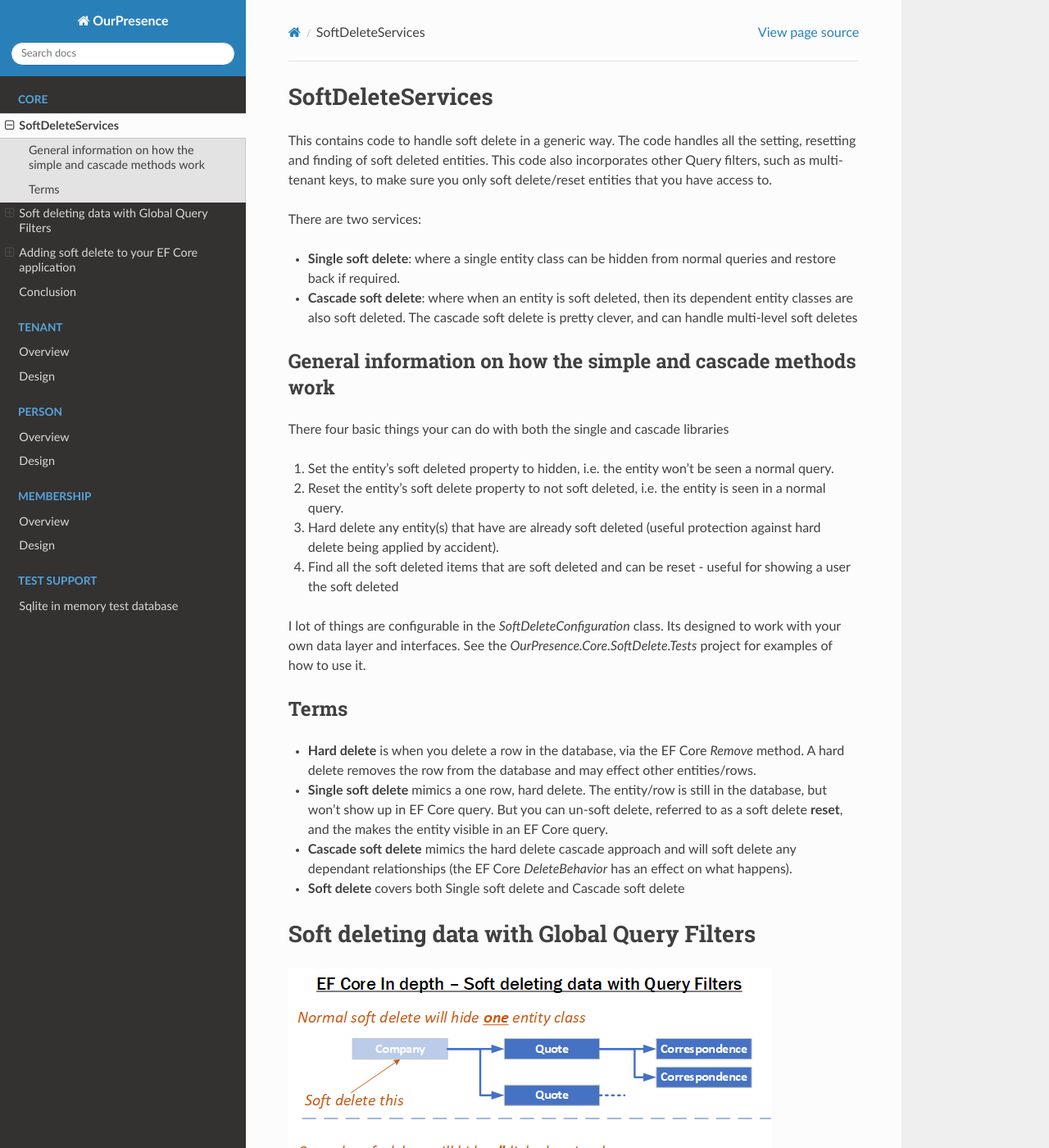
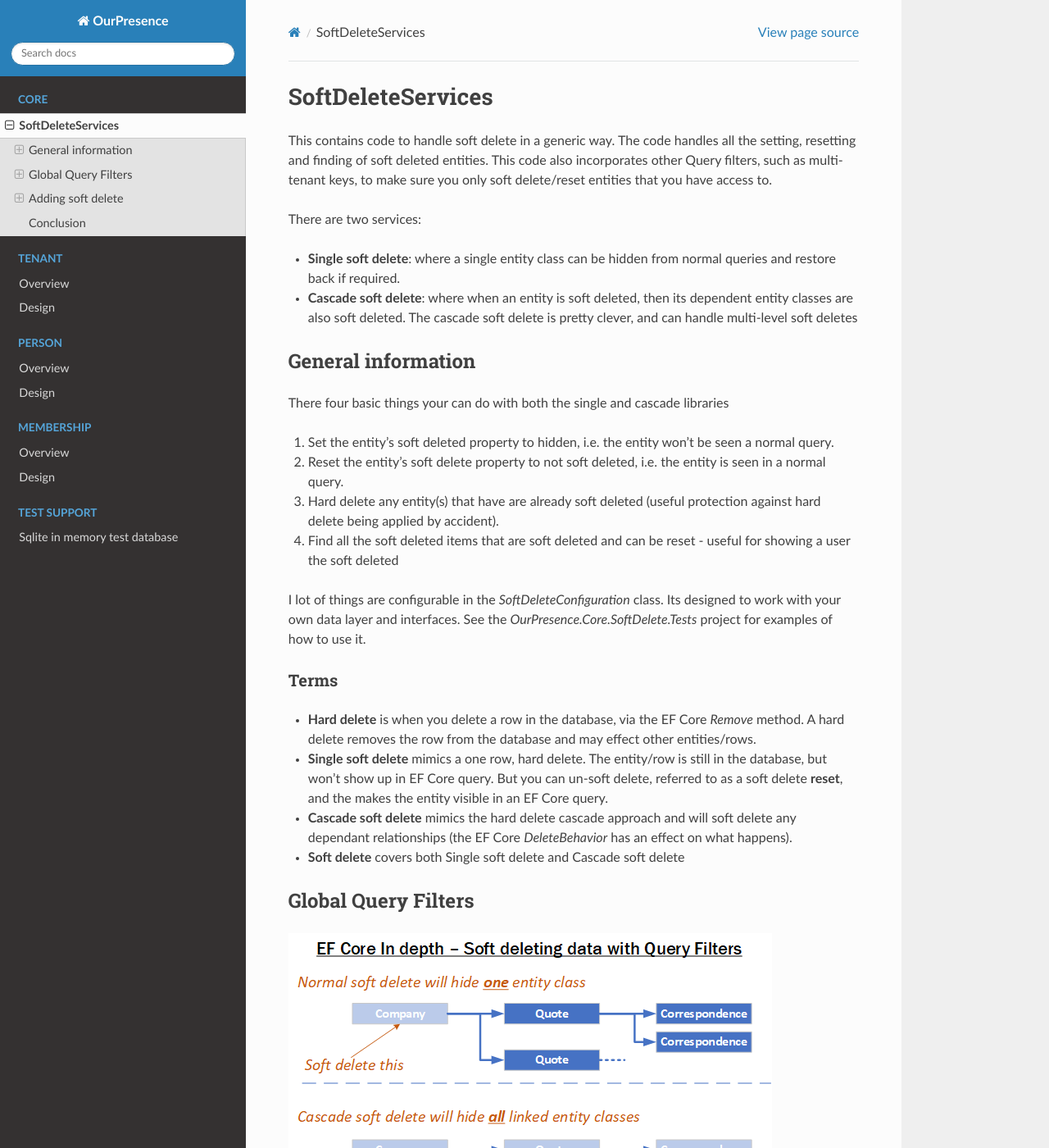
Before and after one commit to OurPresence/Documentation, a Sphinx documentation site: the page built from docs/source/Core/SoftDeleteService.rst, in a window 1280 px wide and 1400 px high. Shown: the whole window at 82% size. Built offline with Sphinx 7.4.7 and the Read the Docs theme 2.0.0, drawn with Linux system fonts in a browser that asks for light colours; some of the changed text lies outside the part shown.

Commit message:
Update SoftDeleteService.rst

```diff
--- a/docs/source/Core/SoftDeleteService.rst
+++ b/docs/source/Core/SoftDeleteService.rst
@@ -11,8 +11,8 @@ There are two services:
 * **Cascade soft delete**: where when an entity is soft deleted, then its dependent entity classes are also soft deleted.
   The cascade soft delete is pretty clever, and can handle multi-level soft deletes
 
-General information on how the simple and cascade methods work
---------------------------------------------------------------
+General information
+-------------------
 
 There four basic things your can do with both the single and cascade libraries
 
@@ -25,7 +25,7 @@ I lot of things are configurable in the `SoftDeleteConfiguration` class. Its des
 and interfaces. See the `OurPresence.Core.SoftDelete.Tests` project for examples of how to use it.
 
 Terms
------
+^^^^^
 
 * **Hard delete** is when you delete a row in the database, via the EF Core `Remove` method. A hard delete removes the row from
   the database and may effect other entities/rows.
@@ -35,14 +35,14 @@ Terms
   EF Core `DeleteBehavior` has an effect on what happens).
 * **Soft delete** covers both Single soft delete and Cascade soft delete
 
-Soft deleting data with Global Query Filters
-============================================
+Global Query Filters
+--------------------
 
 .. image:: ../_static/SoftDeleteHeader.png
    :alt: Soft Delete
 
 Summary
--------
+^^^^^^^
 
 * You can add a soft delete feature to your EF Core application using Global Query Filters (referred to as Query Filters from now on).
 * The main benefits of using soft delete in your application are inadvertent deletes can be restored and history is preserved.
@@ -55,8 +55,8 @@ Summary
 * For entity classes that has relationships you need to consider what should happen to the dependant relationships when the top entity class is soft deleted.
 * I introduce a way to implement a cascade soft delete that works for entities where you need its dependant relationships soft deleted too.
 
-Setting the scene – why soft delete is such a good idea
--------------------------------------------------------
+Why soft delete is such a good idea
+^^^^^^^^^^^^^^^^^^^^^^^^^^^^^^^^^^^
 
 When you hard delete (I use the term hard delete from now on, so its obvious what sort of delete I’m talking about), then it gone from your database.
 Also, hard deleting might also hard delete rows that rely on the row you just hard deleted (known as dependant relationships).
@@ -83,8 +83,8 @@ an entity class then its dependant relationships are NOT soft deleted, whereas a
 relationships. This means if I soft delete a Book entity class then the Book’s Reviews will still be visible, which might be a problem in some cases.
 At the end of this article I show you how to handle that and talk about a prototype library that can do cascade soft deletes.
 
-Adding soft delete to your EF Core application
-==============================================
+Adding soft delete
+------------------
 
 In this section I’m going to go through each for the steps to add soft delete to your application
 
@@ -96,7 +96,7 @@ In the next sections I describe these stages in detail. I assume a typical EF Co
 other entity class styles, like Domain-Driven Design (DDD) styled entity classes.
 
 1. Adding soft delete property to your entity classes
------------------------------------------------------
+^^^^^^^^^^^^^^^^^^^^^^^^^^^^^^^^^^^^^^^^^^^^^^^^^^^^^
 
 For the standard soft delete implementation, you need a boolean flag to control soft delete. For instance, here is a Book entity with a
 SoftDeleted property highlighted.
@@ -118,7 +118,7 @@ You other thing I added was an ISoftDelete interface to the Book class (line 1).
 property which can be read and written to. This interface is going to make it much easier to configure the delete query filters in your DbContext.
 
 2. Configuring the soft delete query filters in your DbContext
---------------------------------------------------------------
+^^^^^^^^^^^^^^^^^^^^^^^^^^^^^^^^^^^^^^^^^^^^^^^^^^^^^^^^^^^^^^
 
 You must tell EF Core which entity classes needs a query filter and provide a query which will be true if you want it to be seen. You can do this
 manually using the following code in your DbContext – see highlighted line in the following listing.
@@ -149,7 +149,7 @@ That’s fine but let me show you a way to automate adding query filters. This u
 Here are two part:
 
 1. Automating the configuring of the soft delete query filters
-^^^^^^^^^^^^^^^^^^^^^^^^^^^^^^^^^^^^^^^^^^^^^^^^^^^^^^^^^^^^^^
+~~~~~~~~~~~~~~~~~~~~~~~~~~~~~~~~~~~~~~~~~~~~~~~~~~~~~~~~~~~~~~
 
 The `OnModelCreating` method in your DbContext is where you can configure EF Core via what are known as Fluent API
 configuration commands – you saw that in the last listing. But there is also a way you can look at each entity class
@@ -176,7 +176,7 @@ to configure a query filter with the correct soft delete filter.
     }
 
 2. Creating the AddSoftDeleteQueryFilter extension method
-^^^^^^^^^^^^^^^^^^^^^^^^^^^^^^^^^^^^^^^^^^^^^^^^^^^^^^^^^
+~~~~~~~~~~~~~~~~~~~~~~~~~~~~~~~~~~~~~~~~~~~~~~~~~~~~~~~~~
 
 There are many configurations you can apply directly to the type that the GetEntityTypes method returns but setting up
 the Query Filter needs a bit more work. That’s because LINQ query in the Query Filter needs the type of the entity class
@@ -207,7 +207,7 @@ LINQ expression to configure the Query Filter.
 I really like this because it a) saves me time, and b) can’t forget to configure a query filter.
 
 3. How to set/reset Soft Delete
--------------------------------
+~~~~~~~~~~~~~~~~~~~~~~~~~~~~~~~
 
 Setting the SoftDeleted property to true is easy – the user picks an entry and clicks “Soft Delete”,
 which send back the entities primary key. Then your code to implement that is.
@@ -241,7 +241,7 @@ To load this entry you need include the IgnoreQueryFilters method in your query
     context.SaveChanges();
 
 Things to be aware of if you use Soft delete
---------------------------------------------
+^^^^^^^^^^^^^^^^^^^^^^^^^^^^^^^^^^^^^^^^^^^^
 
 First, I should say that Query Filters are very secure, by that I mean if the query filter returns false then that specific
 entity/row won’t be returned in a query, a Find, an Include of a relationship etc. You can get around it by using direct SQL,
@@ -250,7 +250,7 @@ but other than that EF Core is going to hide things that you soft delete.
 But there are a couple of things you do need to be aware of.
 
 Watch out for mixing soft delete with other Query Filter usages
-^^^^^^^^^^^^^^^^^^^^^^^^^^^^^^^^^^^^^^^^^^^^^^^^^^^^^^^^^^^^^^^
+~~~~~~~~~~~~~~~~~~~~~~~~~~~~~~~~~~~~~~~~~~~~~~~~~~~~~~~~~~~~~~~
 
 Query Filters are great for soft delete, but Query Filters are even better for controlling access to groups of data. For
 instance, say you wanted to build a web application that to provide a service, like payroll, to lots of companies. In that
@@ -284,7 +284,7 @@ This ignores all the filters and then add back the multi-tenant part of the filt
 handle showing/resetting soft deleted entities
 
 Don’t soft delete a one-to-one relationship
-^^^^^^^^^^^^^^^^^^^^^^^^^^^^^^^^^^^^^^^^^^^
+~~~~~~~~~~~~~~~~~~~~~~~~~~~~~~~~~~~~~~~~~~~
 
 The problem if you soft delete a one-to-one relationship and try to add a replacement one-to-one entity, then it fails.
 That’s because a one-to-one relationship has a unique foreign key and that is already set by the soft deleted entity so,
@@ -295,7 +295,7 @@ one-to-one relationship, then I suggest turn it into a one-to-many relationship
 has a soft delete turned off, which I cover in the next problem area.
 
 Handling multiple versions where some are soft deleted
-^^^^^^^^^^^^^^^^^^^^^^^^^^^^^^^^^^^^^^^^^^^^^^^^^^^^^^
+~~~~~~~~~~~~~~~~~~~~~~~~~~~~~~~~~~~~~~~~~~~~~~~~~~~~~~
 
 There are business cases where you might create an entity, then soft delete it, and then create a new version. For example,
 say you were creating invoice for order 1234, then you are told the order has been stopped, so you soft delete it (that way
@@ -326,14 +326,14 @@ You have a few ways to handle this:
    exception into a user-friendly error string.
 
 What about relationships?
--------------------------
+^^^^^^^^^^^^^^^^^^^^^^^^^
 
 Up to now we have been looking at soft deleting/resetting a single entity, but EF Core is all about relationships. So, what should
 I do about any relationships linked to the entity class that you just soft deleted? To help us, lets look at two different
 relationships that have different business needs.
 
 Relationship example 1 – A Book with its Reviews
-^^^^^^^^^^^^^^^^^^^^^^^^^^^^^^^^^^^^^^^^^^^^^^^^
+~~~~~~~~~~~~~~~~~~~~~~~~~~~~~~~~~~~~~~~~~~~~~~~~
 
 Imagine a super-simple book selling web site with books, author, and reviews. In that web site, you can soft delete a Book. It
 turns out that once you delete the Book then there really isn’t another way to get to the Reviews. So, in this case we don’t
@@ -349,7 +349,7 @@ This gave the same count irrespective of whether the Book is soft deleted, which
 the Book (because that would also delete the book’s Review). I cover how to get around this problem later.
 
 Relationship example 2 – A Company with its Quotes
-^^^^^^^^^^^^^^^^^^^^^^^^^^^^^^^^^^^^^^^^^^^^^^^^^^
+~~~~~~~~~~~~~~~~~~~~~~~~~~~~~~~~~~~~~~~~~~~~~~~~~~
 
 In this example we have many companies that we sell to and each Company has set of Quotes we sent to that company.
 This is the same one-to-many relationship that the Book/Reviews has, but in this case, we have a list of companies
@@ -359,13 +359,13 @@ should be soft deleted too.
 I have come up with three useful solutions to both soft delete relationships examples I have just described.
 
 Solution 1 – do nothing because it doesn’t matter
-^^^^^^^^^^^^^^^^^^^^^^^^^^^^^^^^^^^^^^^^^^^^^^^^^
+~~~~~~~~~~~~~~~~~~~~~~~~~~~~~~~~~~~~~~~~~~~~~~~~~
 
 Sometimes it doesn’t matter that you soft deleted something, and its relationships are still available. Until I
 added the background task that counts Reviews my application worked fine if I soft deleted a book.
 
 Solution 2 – Use the Aggregates/Root approach
-^^^^^^^^^^^^^^^^^^^^^^^^^^^^^^^^^^^^^^^^^^^^^
+~~~~~~~~~~~~~~~~~~~~~~~~~~~~~~~~~~~~~~~~~~~~~
 
 The solution to the background task Reviews count I used was to apply a Domain-Driven Design (DDD) approach called
 Aggregate. This says a that you get grouping of entities that work together, in this case the Book, Review, and the
@@ -385,7 +385,7 @@ You could also do a version of the review count query to list the Quotes via the
 the way that database handles cascade deletes.
 
 Solution 3 – mimicking the way that cascade deletes works
-^^^^^^^^^^^^^^^^^^^^^^^^^^^^^^^^^^^^^^^^^^^^^^^^^^^^^^^^^
+~~~~~~~~~~~~~~~~~~~~~~~~~~~~~~~~~~~~~~~~~~~~~~~~~~~~~~~~~
 
 Databases have a delete setting called `CASCADE`, and EF Core has two DeleteBehaviours, `Cascade` and `ClientCascade`. These
 behaviours causes the hard delete of a row to also hard delete any rows that rely on that row. For instance, in the book-selling
@@ -439,7 +439,7 @@ I think this cascade soft delete approach is useful and I have built some protot
 quite a bit more work to turn it into a NuGet library that can work with any system.
 
 Conclusion
-==========
+----------
 
 Well we have well and truly looked at soft delete and what it can (and cannot) do. The main benefits are inadvertent deletes
 can be restored and history is preserved. The main downside is the soft delete filter might slow queries down but adding an
```
